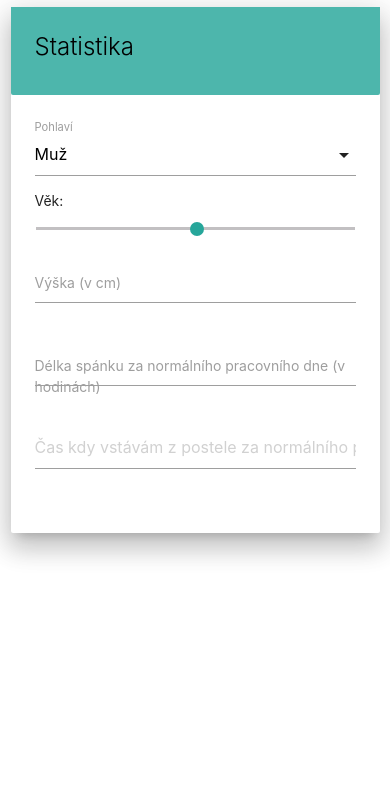
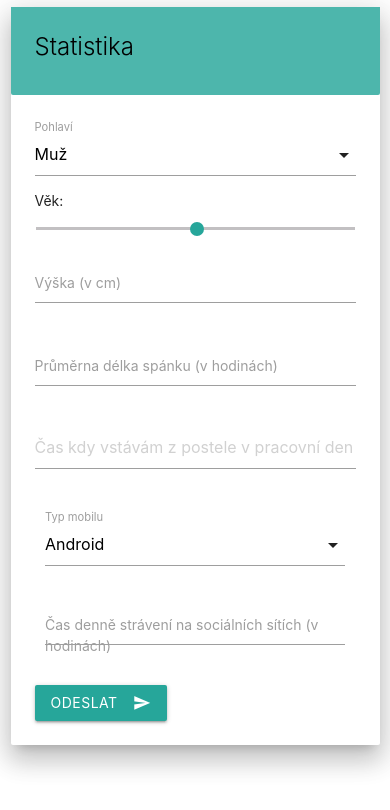
Before and after one commit to FilipHanzlik/Statistika, a Django app: page /form_m in a window 390 px wide. Shown: the top 810 px of the page. Run offline with Django 3.2, Linux system fonts and the light colour scheme.

Commit message:
Different form for mobiles

```diff
--- a/templates/myapp/form_m.html
+++ b/templates/myapp/form_m.html
@@ -43,14 +43,35 @@
 
                             <div class="input-field">
                                 <input id="delka-spanku" name="delka-spanku" type="text" class="{{ delka_spanku }}" value="{{ delka_spanku_prefilled }}">
-                                <label for="delka-spanku">Délka spánku za normálního pracovního dne (v hodinách)</label>
+                                <label for="delka-spanku">Průměrna délka spánku (v hodinách)</label>
                                 <span class="helper-text" data-error="Neplatná délka spánku" data-success=""></span>
                             </div>
 
                             <div class="input-field">
-                                <input id="cas-vstavani" value="{{ cas_vstavani_prefilled }}" name="cas-vstavani" class="timepicker {{ cas_vstavani }}" placeholder="Čas kdy vstávám z postele za normálního pracovního dne">
+                                <input id="cas-vstavani" value="{{ cas_vstavani_prefilled }}" name="cas-vstavani" class="timepicker {{ cas_vstavani }}" placeholder="Čas kdy vstávám z postele v pracovní den">
                                 <span class="helper-text" data-error="Neplatný čas"></span>
                             </div>
+
+                            <div class="input-field col s12">
+                                <select name="typ-mobilu" class="typ_mobilu">
+                                    <option value="Android">Android</option>
+                                    <option value="IOS">IOS</option>
+                                    <option value="tlačítkový">Tlačítkový</option>
+                                    <option value="jiny">Jiný</option>
+                                    <option value="nemá mobil">Nemam mobil</option>
+                                </select>
+                                <label>Typ mobilu</label>
+                            </div>
+
+                            <div class="input-field col s12">
+                                <input class="{{ socialni_site }}" id="socialni-site" name="socialni-site" type="text" value="{{ socialne_site_prefilled }}">
+                                <label for="socialni-site">Čas denně strávení na sociálních sítích (v hodinách)</label>
+                                <span class="helper-text" data-success="" data-error="Neplatný čas"></span>
+                            </div>
+
+                            <button class="btn waves-effect waves-light" type="submit">Odeslat
+                                <i class="material-icons right">send</i>
+                            </button>
 
                         </div>
                     </div>
```
